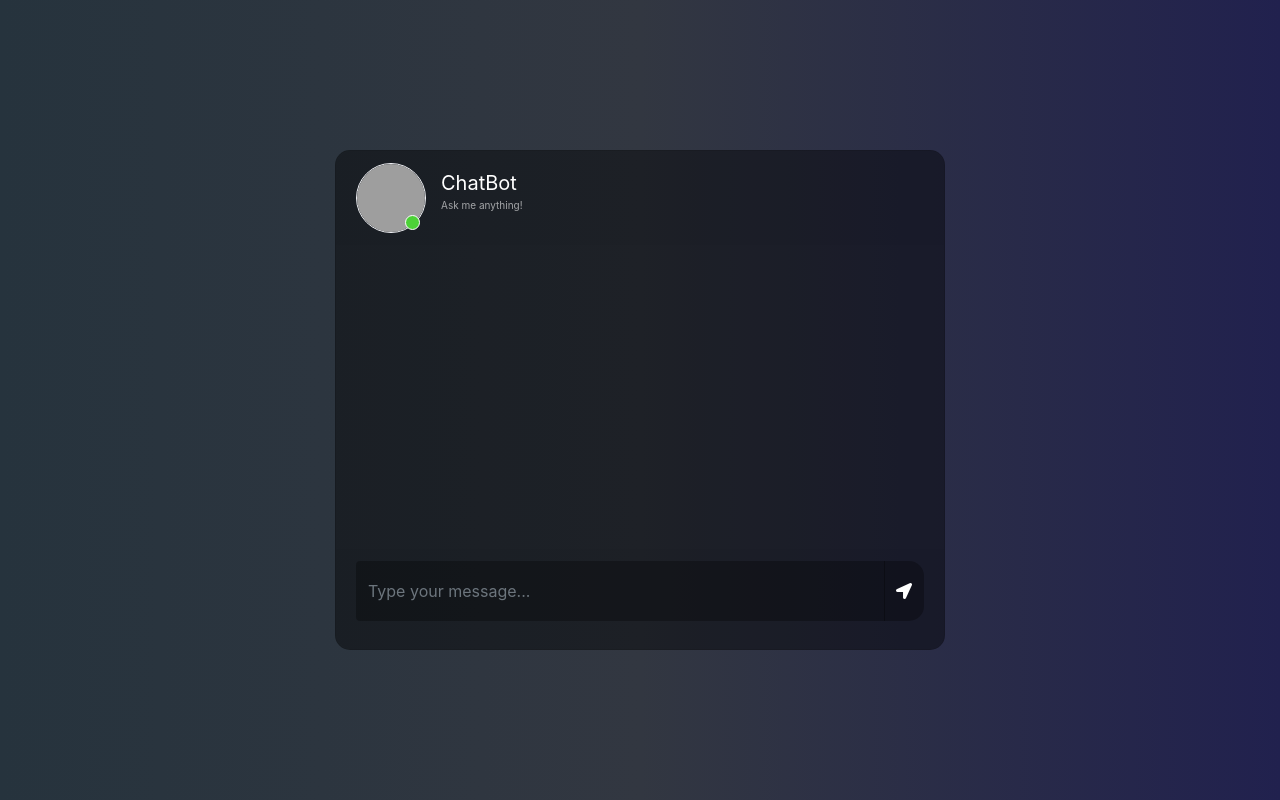
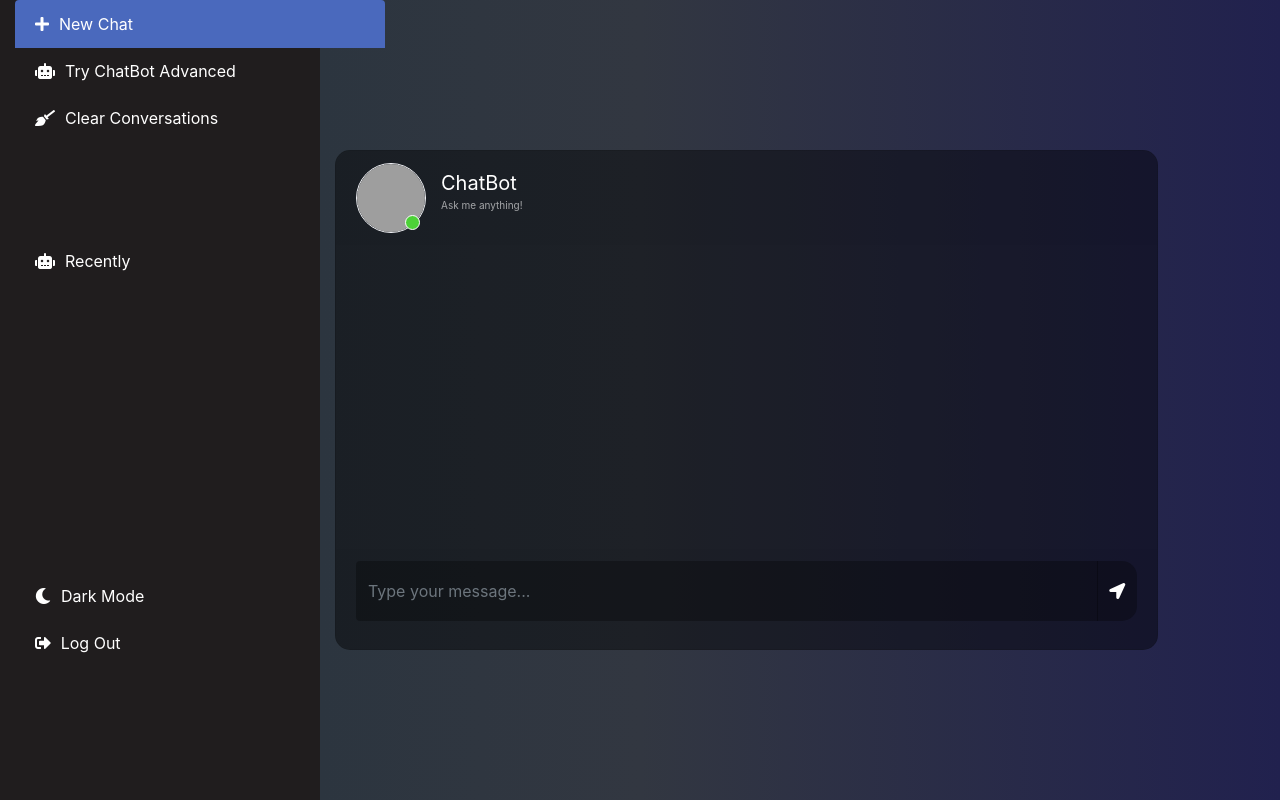
Before and after one commit to dungnguyen021203/SS2FinalProject, a Flask app: page / in a window 1280 px wide. Run offline with Flask 3, Linux system fonts and the light colour scheme; some libraries are stand-ins or nearby versions; grey boxes are pictures that could not be loaded.

Commit message:
Dung update 15/5 2nd (no training data)

```diff
--- a/app.py
+++ b/app.py
@@ -14,7 +14,7 @@ os.environ["HUGGINGFACEHUB_API_TOKEN"] = "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"
 app = Flask(__name__)
 loader = TextLoader("data.txt")
 document = loader.load()
-text_splitter = CharacterTextSplitter(chunk_size=1000, chunk_overlap=0)
+text_splitter = CharacterTextSplitter(chunk_size=2000, chunk_overlap=500)
 docs = text_splitter.split_documents(document)
 embeddings = HuggingFaceEmbeddings()
 db = FAISS.from_documents(docs, embeddings)
--- a/templates/chat.html
+++ b/templates/chat.html
@@ -4,24 +4,98 @@
 
 <!DOCTYPE html>
 <html>
+
 <head>
     <title>Chatbot</title>
-		<link rel="stylesheet" href="https://stackpath.bootstrapcdn.com/bootstrap/4.1.3/css/bootstrap.min.css" integrity="sha384-MCw98/SFnGE8fJT3GXwEOngsV7Zt27NXFoaoApmYm81iuXoPkFOJwJ8ERdknLPMO" crossorigin="anonymous">
-		<link rel="stylesheet" href="https://use.fontawesome.com/releases/v5.5.0/css/all.css" integrity="sha384-B4dIYHKNBt8Bc12p+WXckhzcICo0wtJAoU8YZTY5qE0Id1GSseTk6S+L3BlXeVIU" crossorigin="anonymous">
+    <link crossorigin="anonymous" href="https://stackpath.bootstrapcdn.com/bootstrap/4.1.3/css/bootstrap.min.css"
+          integrity="sha384-MCw98/SFnGE8fJT3GXwEOngsV7Zt27NXFoaoApmYm81iuXoPkFOJwJ8ERdknLPMO" rel="stylesheet">
+    <link crossorigin="anonymous" href="https://use.fontawesome.com/releases/v5.5.0/css/all.css"
+          integrity="sha384-B4dIYHKNBt8Bc12p+WXckhzcICo0wtJAoU8YZTY5qE0Id1GSseTk6S+L3BlXeVIU" rel="stylesheet">
     <script src="https://ajax.googleapis.com/ajax/libs/jquery/3.3.1/jquery.min.js"></script>
-		<link rel="stylesheet" type="text/css" href="{{ url_for('static', filename='style.css')}}"/>
+    <link href="{{ url_for('static', filename='style.css')}}" rel="stylesheet" type="text/css"/>
 </head>
+
+<style>
+
+    /* Sidebar styling */
+    .sidebar {
+        background-color: #201d1e;
+        height: auto;
+    }
+
+    .list-group {
+        padding-right: 20px;
+    }
+
+    /* List group item styling */
+    .list-group-item {
+        width: 370px;
+        background-color: transparent;
+        color: white;
+        border: none;
+    }
+
+    .list-group-item.active {
+        background-color: #4a69bd;
+        /* Active item color */
+        border: none;
+    }
+
+    /* Icons for list items */
+    .list-group-item i {
+        margin-right: 10px;
+        /* Space between icon and text */
+    }
+
+    /* Hover effect */
+    .list-group-item:hover {
+        background-color: #333333;
+        cursor: pointer;
+    }
+
+    /* Ensure links have appropriate color */
+    .list-group-item a {
+        color: white;
+        /* White text for all links */
+        text-decoration: none;
+        /* No underlines */
+    }
+
+    .list-group-item a:hover {
+        color: #cccccc;
+        /* Light grey on hover */
+    }
+</style>
 
 
 <body>
 <div class="container-fluid h-100">
-			<div class="row justify-content-center h-100">
-				<div class="col-md-8 col-xl-6 chat">
+    <div class="row h-100">
+        <!-- Sidebar / Dashboard -->
+        <div class="col-md-4 col-xl-3 sidebar">
+            <div class="list-group">
+                <a class="list-group-item list-group-item-action active" href="#"><i class="fas fa-plus"></i>New
+                    Chat</a>
+                <a class="list-group-item list-group-item-action" href="#"><i class="fas fa-robot"></i>Try ChatBot
+                    Advanced</a>
+                <a class="list-group-item list-group-item-action" href="#"><i class="fas fa-broom"></i>Clear
+                    Conversations</a>
+                <br><br><br><br>
+                <a class="list-group-item list-group-item-action" href="#"><i class="fas fa-robot"></i>Recently</a>
+                <br><br><br><br><br><br><br><br><br><br><br><br>
+                <a class="list-group-item list-group-item-action" href="#"><i class="fas fa-moon"></i>Dark Mode</a>
+                <a class="list-group-item list-group-item-action" href="#"><i class="fas fa-sign-out-alt"></i>Log
+                    Out</a>
+            </div>
+        </div>
+
+        <div class="col-md-8 col-xl-8 chat">
             <div class="card">
                 <div class="card-header msg_head">
                     <div class="d-flex bd-highlight">
                         <div class="img_cont">
-									<img src="https://i.ibb.co/fSNP7Rz/icons8-chatgpt-512.png" class="rounded-circle user_img">
+                            <img class="rounded-circle user_img"
+                                 src="https://i.ibb.co/fSNP7Rz/icons8-chatgpt-512.png">
                             <span class="online_icon"></span>
                         </div>
                         <div class="user_info">
@@ -30,15 +104,17 @@
                         </div>
                     </div>
                 </div>
-						<div id="messageFormeight" class="card-body msg_card_body">
+                <div class="card-body msg_card_body" id="messageFormeight">
 
 
                 </div>
                 <div class="card-footer">
-							<form id="messageArea" class="input-group">
-                                <input type="text" id="text" name="msg" placeholder="Type your message..." autocomplete="off" class="form-control type_msg" required/>
+                    <form class="input-group" id="messageArea">
+                        <input autocomplete="off" class="form-control type_msg" id="text" name="msg"
+                               placeholder="Type your message..." required type="text"/>
                         <div class="input-group-append">
-									<button type="submit" id="send" class="input-group-text send_btn"><i class="fas fa-location-arrow"></i></button>
+                            <button class="input-group-text send_btn" id="send" type="submit"><i
+                                    class="fas fa-location-arrow"></i></button>
                         </div>
                     </form>
                 </div>
@@ -48,18 +124,19 @@
 </div>
 
 <script>
-			$(document).ready(function() {
-				$("#messageArea").on("submit", function(event) {
+    $(document).ready(function () {
+    $("#messageArea").on("submit", function (event) {
     const date = new Date();
     const hour = date.getHours();
     const minute = date.getMinutes();
-					const str_time = hour+":"+minute;
+    const str_time = hour + ":" + minute;
     var rawText = $("#text").val();
 
-					var userHtml = '<div class="d-flex justify-content-end mb-4"><div class="msg_cotainer_send">' + rawText + '<span class="msg_time_send">'+ str_time + '</span></div><div class="img_cont_msg"><img src="https://i.ibb.co/d5b84Xw/Untitled-design.png" class="rounded-circle user_img_msg"></div></div>';
+    var userHtml = '<div class="d-flex justify-content-end mb-4"><div class="msg_cotainer_send">' + rawText + '<span class="msg_time_send">' + str_time + '</span></div><div class="img_cont_msg"><img src="https://i.ibb.co/d5b84Xw/Untitled-design.png" class="rounded-circle user_img_msg"></div></div>';
 
     $("#text").val("");
     $("#messageFormeight").append(userHtml);
+    scrollToBottom();
 
     $.ajax({
         data: {
@@ -67,14 +144,22 @@
         },
         type: "POST",
         url: "/get",
-					}).done(function(data) {
+    }).done(function (data) {
         var botHtml = '<div class="d-flex justify-content-start mb-4"><div class="img_cont_msg"><img src="https://i.ibb.co/fSNP7Rz/icons8-chatgpt-512.png" class="rounded-circle user_img_msg"></div><div class="msg_cotainer">' + data + '<span class="msg_time">' + str_time + '</span></div></div>';
         $("#messageFormeight").append($.parseHTML(botHtml));
+        scrollToBottom();
     });
     event.preventDefault();
     });
+
+    function scrollToBottom() {
+        var chatBody = $("#messageFormeight");
+        chatBody.scrollTop(chatBody.prop("scrollHeight"));
+    }
     });
+
 </script>
 
 </body>
+
 </html>
```
Lines whose indentation alone changed are shown as unchanged.
